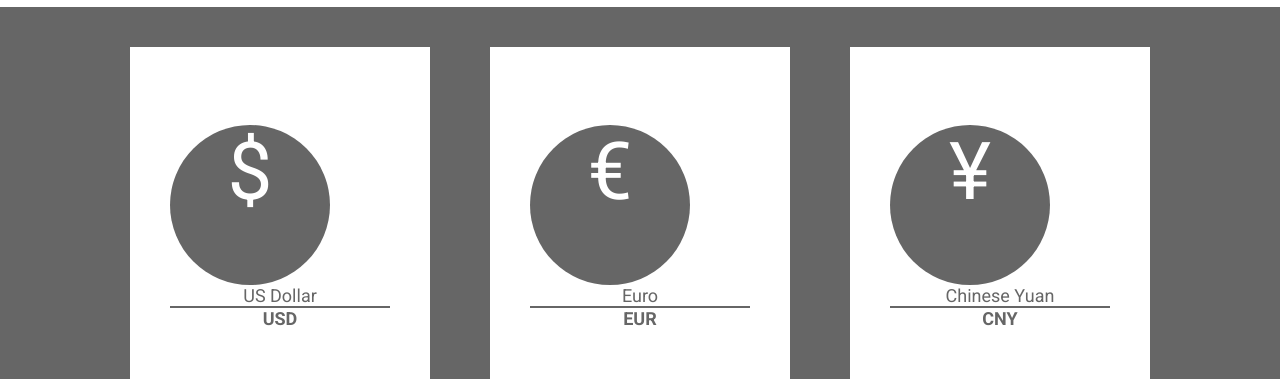
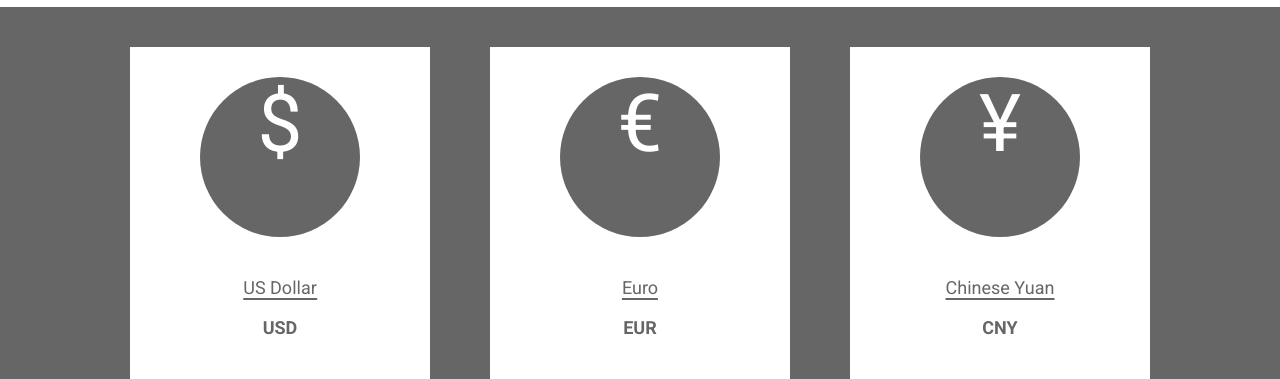
Before and after one commit to AngyalZsuzsa/qualify-exam, a plain HTML site: page index.html in a window 1280 px wide. Shown: the part 73-452 px from the top of the page. Drawn offline with Linux system fonts and the light colour scheme.

Commit message:
other styled added on sub,title,text

```diff
--- a/style.css
+++ b/style.css
@@ -121,6 +121,11 @@ header {
 
 .data-card h2 {
 
+    position: absolute;
+    left: 50%;
+    top: 30px;
+    transform: translate(-50%);
+
     width: 160px;
     height: 160px;
     border-radius: 80px;
@@ -133,6 +138,10 @@ header {
 
 
 .data-card h4 {
+    position: absolute;
+    left: 50%;
+    top: 230px;
+    transform: translate(-50%);
     font-size: 18px;
     font-weight: 400;
     border-bottom: var(--primary) 2px solid;
@@ -140,6 +149,11 @@ header {
 }
 
 .data-card h5 {
+    position: absolute;
+    left: 50%;
+    top: 270px;
+    transform: translate(-50%);
+
     font-size: 18px;
     font-weight: 700;
     text-align: center;
```
